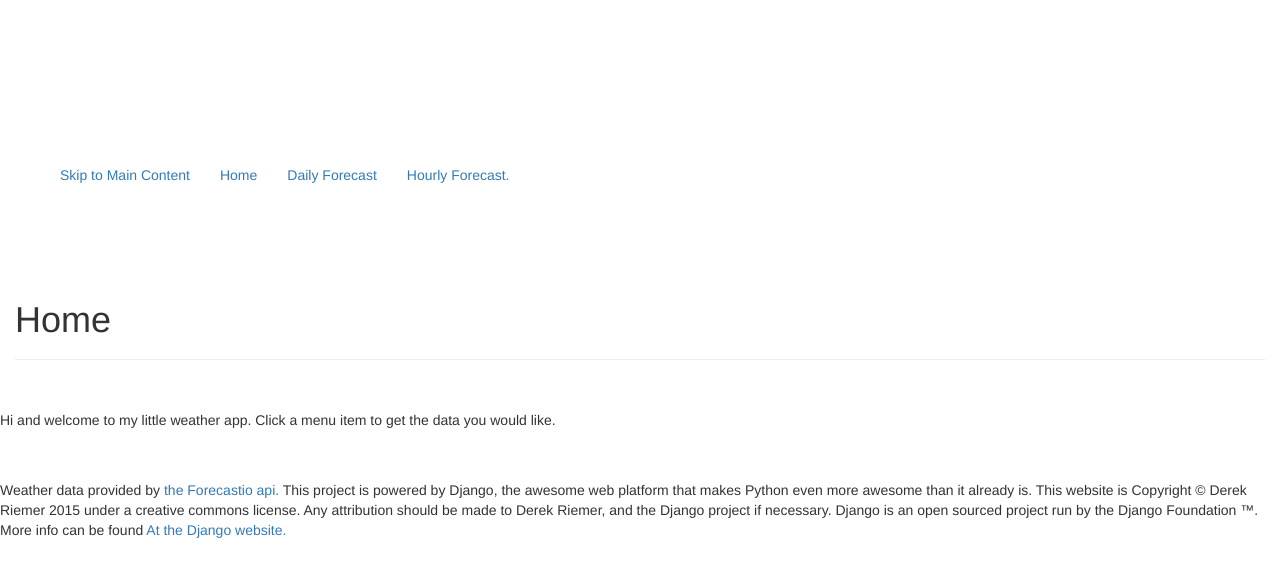
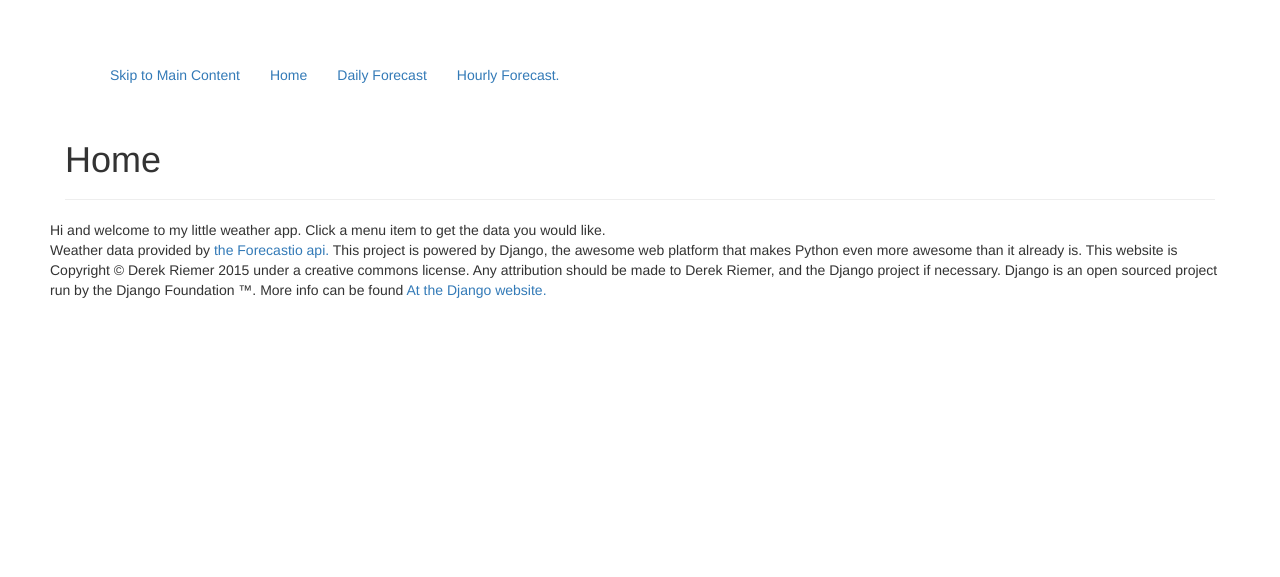
Before and after one commit to derekriemer/derek-django, a Django app: page /weather/ in a window 1280 px wide. Shown: the top 577 px of the page. Run offline with Django 3.2, Linux system fonts and the light colour scheme; some libraries are stand-ins or nearby versions.

Commit message:
more css, managed table layout, got rid of the button for the nav bar.

```diff
--- a/get_weather/templates/get_weather/base.htm
+++ b/get_weather/templates/get_weather/base.htm
@@ -19,12 +19,13 @@
 {% endblock %}
 {% verbatim %}
 <style>
-table, div {
+body{
     margin : 50px;
 }
 
 td, th {
     text-align:center;
+    border:1px;
 }
 </style>
 {% endverbatim %}
```
